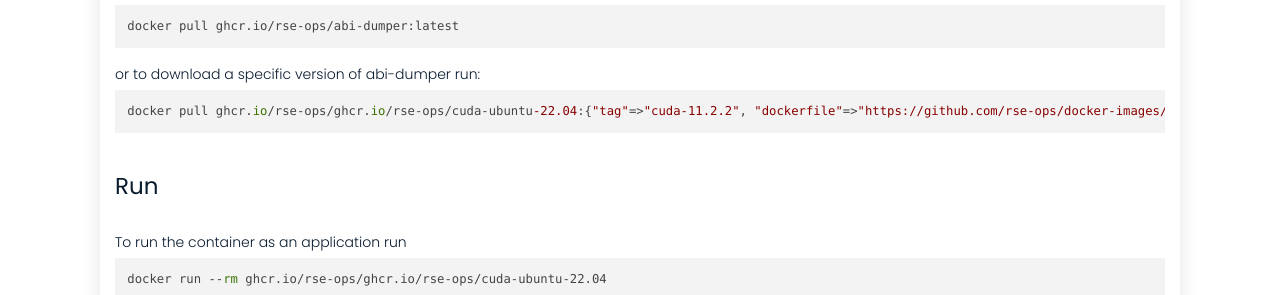
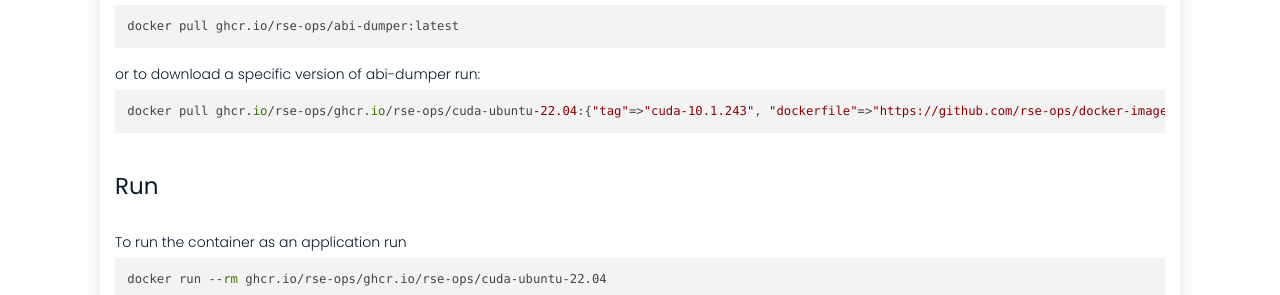
Before and after one commit to rse-ops/docker-images, a Jekyll site: the page built from _library/ghcr.io-rse-ops-cuda-ubuntu-22.04.md, in a window 1280 px wide and 1002 px high. Shown: the part 520-815 px from the top of the window. Built offline with Jekyll 4.4.1, drawn with Linux system fonts in a browser that asks for light colours; nearby versions of some CDN libraries.

Commit message:
Automated push to update library 2021-11-08

```diff
--- a/_library/ghcr.io-rse-ops-cuda-ubuntu-22.04.md
+++ b/_library/ghcr.io-rse-ops-cuda-ubuntu-22.04.md
@@ -1,14 +1,11 @@
 ---
 layout: container
 name: ghcr.io/rse-ops/cuda-ubuntu-22.04
-updated_at: 2021-11-08 03:40:43.511767
+updated_at: 2021-11-08 03:40:56.085947
 
 
 container_url: https://github.com/orgs/rse-ops/packages/container/package/cuda-ubuntu-22.04
 versions:
- - tag: cuda-11.2.2
-   dockerfile: https://github.com/rse-ops/docker-images/blob/main/ubuntu/cuda/Dockerfile
-   manifest: https://crane.ggcr.dev/manifest/ghcr.io/rse-ops/cuda-ubuntu-22.04:cuda-11.2.2
  - tag: cuda-10.1.243
    dockerfile: https://github.com/rse-ops/docker-images/blob/main/ubuntu/cuda/Dockerfile
    manifest: https://crane.ggcr.dev/manifest/ghcr.io/rse-ops/cuda-ubuntu-22.04:cuda-10.1.243
```
Also changed, not shown: other parts of _library/ghcr.io-rse-ops-cuda-ubuntu-22.04.md (+3 -0 lines).
